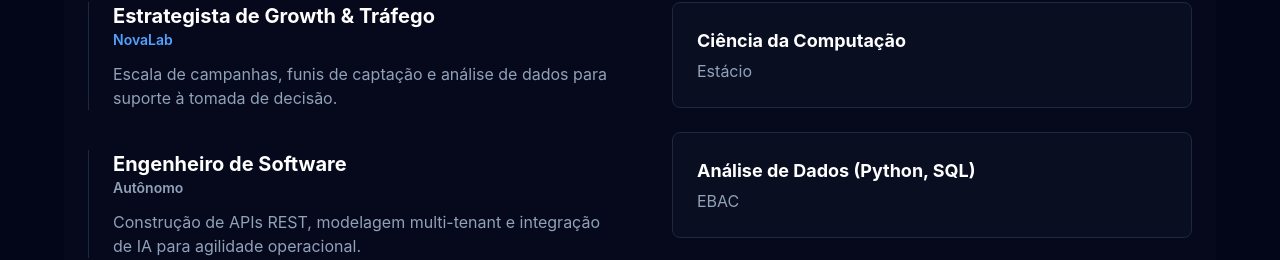
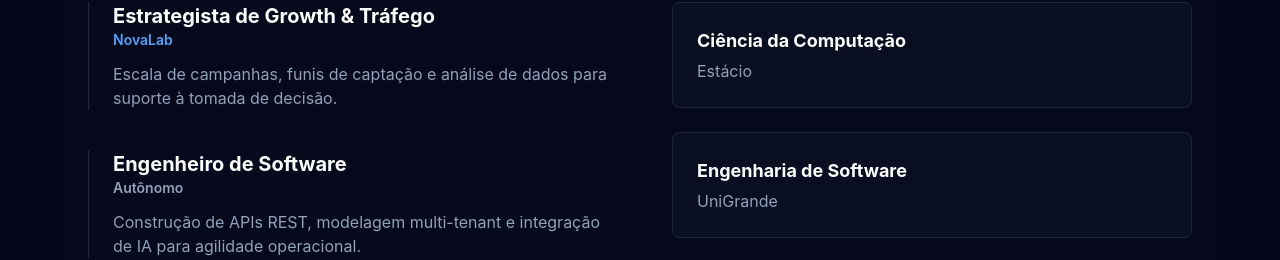
Before and after one commit to 7Genesis/portfolio-genesis, a Next.js app: page / in a window 1280 px wide. Shown: the part 2284-2544 px from the top of the page. Built offline with nearby package versions, Linux system fonts and the light colour scheme; no server answers.

Commit message:
feat: update projects grid and remove resume button

```diff
--- a/app/page.tsx
+++ b/app/page.tsx
@@ -303,6 +303,10 @@ export default async function Portfolio() {
               <h5 className="font-bold text-white text-lg">Ciência da Computação</h5>
               <p className="text-slate-400 mt-1">Estácio</p>
             </div>
+              <div className="p-6 bg-slate-900/40 rounded-lg border border-slate-800">
+              <h5 className="font-bold text-white text-lg">Engenharia de Software</h5>
+              <p className="text-slate-400 mt-1">UniGrande</p>
+            </div>
             <div className="p-6 bg-slate-900/40 rounded-lg border border-slate-800">
               <h5 className="font-bold text-white text-lg">Análise de Dados (Python, SQL)</h5>
               <p className="text-slate-400 mt-1">EBAC</p>
```
